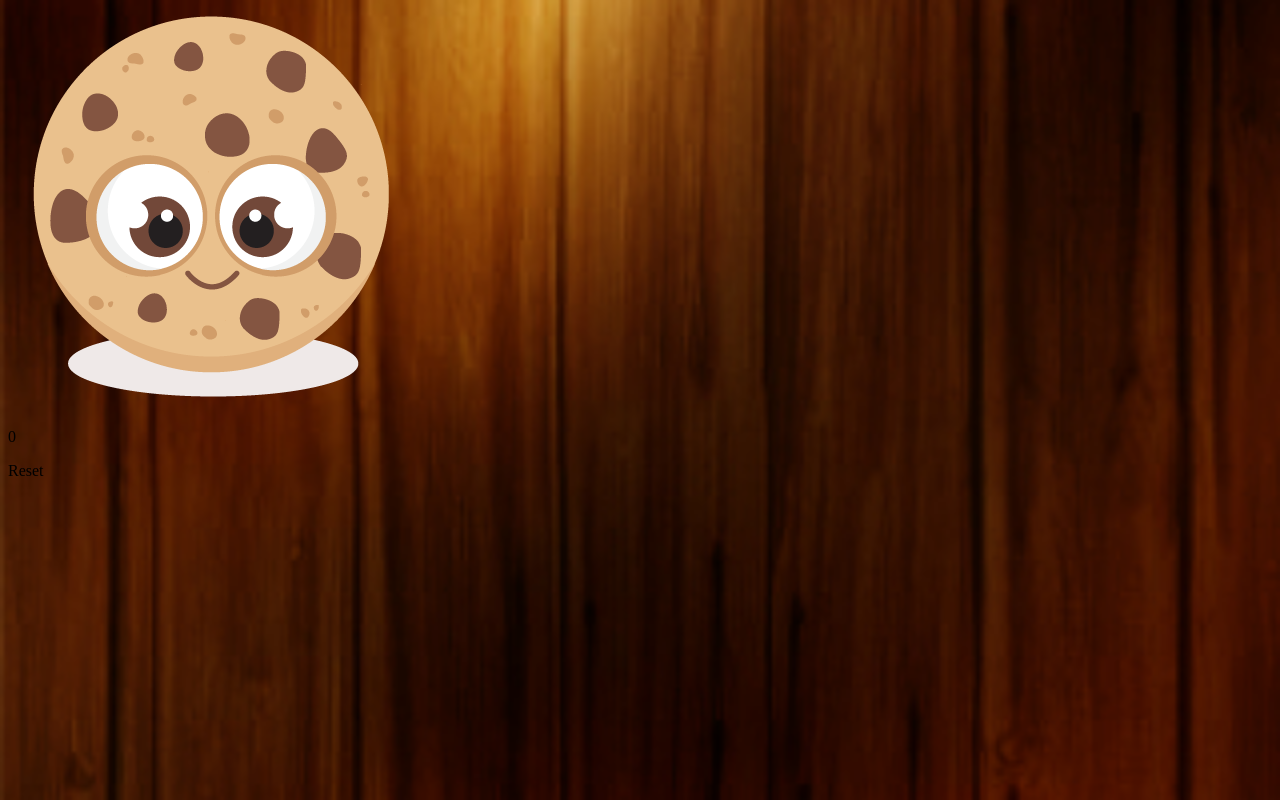
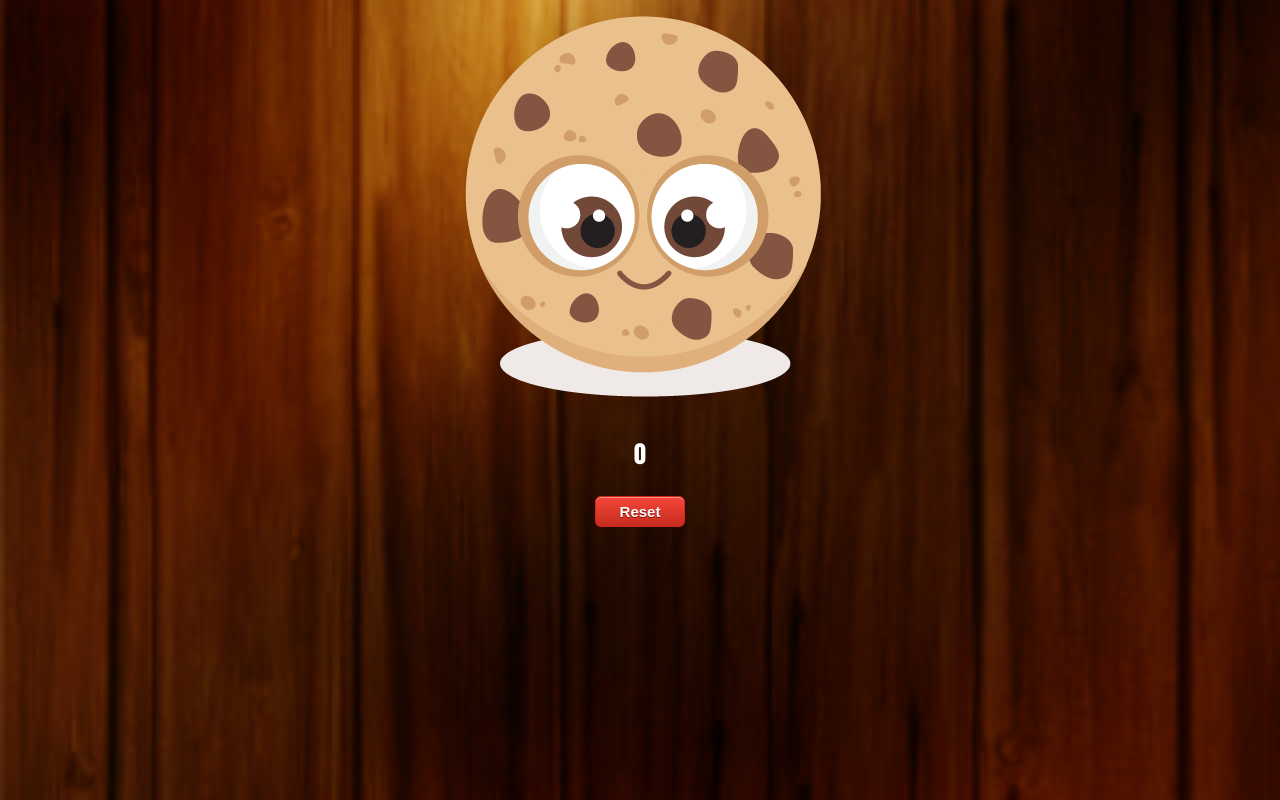
Before and after one commit to aFAVIER/CookiesClicker, a plain HTML site: page index.html in a window 1280 px wide. Drawn offline with Linux system fonts and the light colour scheme.

Commit message:
Ajout du style du bouton et centrage élément

```diff
--- a/style/style.css
+++ b/style/style.css
@@ -3,3 +3,56 @@ body {
 	-webkit-background-size: cover; /* pour anciens Chrome et Safari */
 	background-size: cover; /* version standardisée */
 }
+
+.conteneur { /*Contenu principal de la page qui contient tous les éléments*/
+	margin: auto;
+	width: 500px;
+	text-align: center;
+}
+
+p#score { /*Texte qui affiche le score*/
+	color: #FFFFFF;
+	font-family: "Impact", sans-serif;
+	font-size: 18pt;
+}
+
+.resetbutton { /*Bouton de reset*/
+	-moz-box-shadow:inset 0px 1px 0px 0px #f5978e;
+	-webkit-box-shadow:inset 0px 1px 0px 0px #f5978e;
+	box-shadow:inset 0px 1px 0px 0px #f5978e;
+	background:-webkit-gradient(linear, left top, left bottom, color-stop(0.05, #f24537), color-stop(1, #c62d1f));
+	background:-moz-linear-gradient(top, #f24537 5%, #c62d1f 100%);
+	background:-webkit-linear-gradient(top, #f24537 5%, #c62d1f 100%);
+	background:-o-linear-gradient(top, #f24537 5%, #c62d1f 100%);
+	background:-ms-linear-gradient(top, #f24537 5%, #c62d1f 100%);
+	background:linear-gradient(to bottom, #f24537 5%, #c62d1f 100%);
+	filter:progid:DXImageTransform.Microsoft.gradient(startColorstr='#f24537', endColorstr='#c62d1f',GradientType=0);
+	background-color:#f24537;
+	-moz-border-radius:6px;
+	-webkit-border-radius:6px;
+	border-radius:6px;
+	border:1px solid #d02718;
+	display:inline-block;
+	cursor:pointer;
+	color:#ffffff;
+	font-family:Arial;
+	font-size:15px;
+	font-weight:bold;
+	padding:6px 24px;
+	text-decoration:none;
+	text-shadow:0px 1px 0px #810e05;
+}
+.resetbutton:hover { /*Bouton de reset quand la souris passe dessus*/
+	background:-webkit-gradient(linear, left top, left bottom, color-stop(0.05, #c62d1f), color-stop(1, #f24537));
+	background:-moz-linear-gradient(top, #c62d1f 5%, #f24537 100%);
+	background:-webkit-linear-gradient(top, #c62d1f 5%, #f24537 100%);
+	background:-o-linear-gradient(top, #c62d1f 5%, #f24537 100%);
+	background:-ms-linear-gradient(top, #c62d1f 5%, #f24537 100%);
+	background:linear-gradient(to bottom, #c62d1f 5%, #f24537 100%);
+	filter:progid:DXImageTransform.Microsoft.gradient(startColorstr='#c62d1f', endColorstr='#f24537',GradientType=0);
+	background-color:#c62d1f;
+}
+.resetbutton:active { /*Bouton de reset quand cliqué dessus*/
+	position:relative;
+	top:1px;
+}
```
